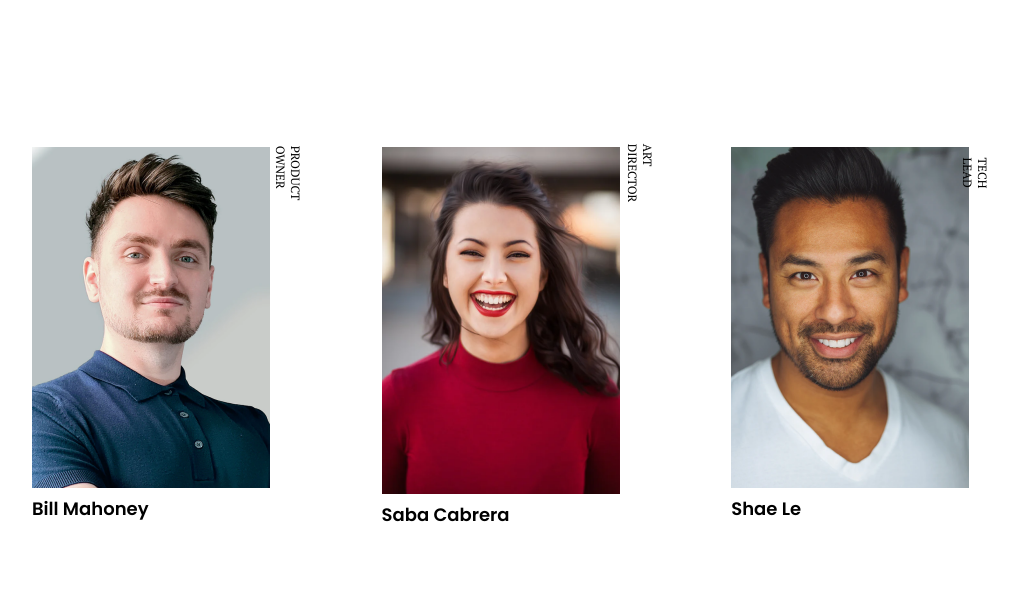
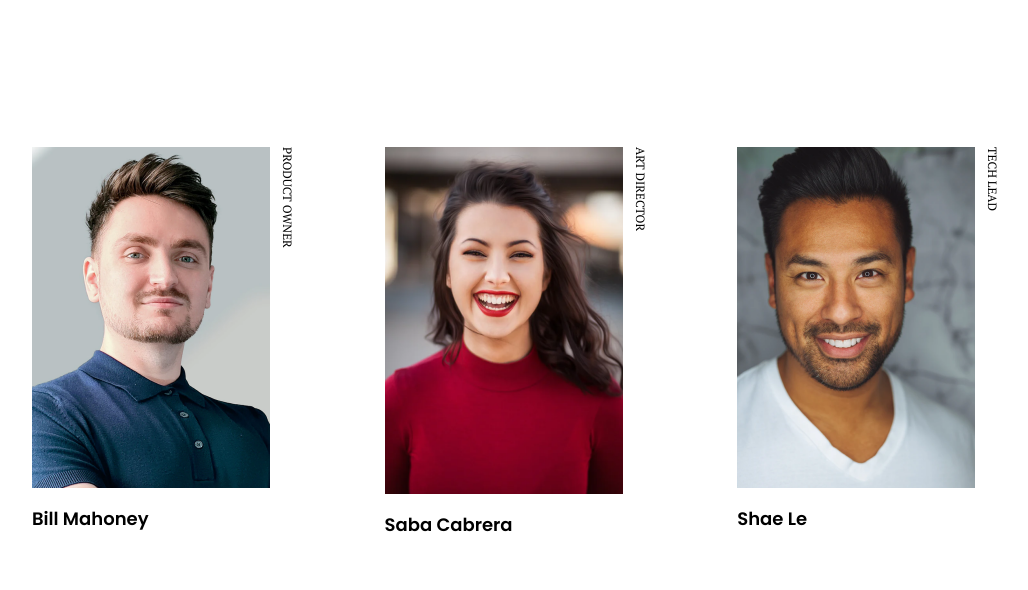
Before and after one commit to FatimaGR/My-team-page-solution, a plain HTML site: page index.html in a window 1280 px wide. Shown: the part 185-775 px from the top of the page, without its empty margins (160-1188 px from the left). Drawn offline with Linux system fonts and the light colour scheme.

Commit message:
Advance of grid corrections

```diff
--- a/styles.css
+++ b/styles.css
@@ -28,14 +28,14 @@ body {
   text-transform: uppercase;
   margin-bottom: 10px;
 }
-/* .card{ */
-  /* max-width: 100px; */
-/* } */
+
 .card{
   display: flex;
   align-items: flex-start;
   box-sizing: border-box;
-  max-width: 260px;
+  max-width: 100%;
+  justify-content: space-between;
+  gap: 10px;
 }
 .card img{
   max-width: 238px;
@@ -43,20 +43,25 @@ body {
 }
 .card .name{
   font-weight: 600;
+  margin-top: 10px;
 }
 .card .position{
   font-family: 'PT Serif', serif;
   font-size: 12px;
   text-transform: uppercase;
-  transform: rotateZ(90deg);
-  width: 100px;
-  max-height: 12px;
-  margin: 20px 0;
+  /* transform-origin: top left;
+  transform: rotate(90deg); */
+  /* width: 100px; */
+  /* max-height: 12px; */
+  writing-mode: vertical-rl;
+  text-orientation: mixed;
+  /* margin: 20px 0; */
 }
 .image-container{
   display: grid;
   grid-template-columns: 1fr 1fr 1fr;
-  gap: 10%;
+  grid-column-gap: 10%;
+  grid-row-gap: 25%;
   margin: 150px 0;
   height: auto;
   box-sizing: border-box;
```
